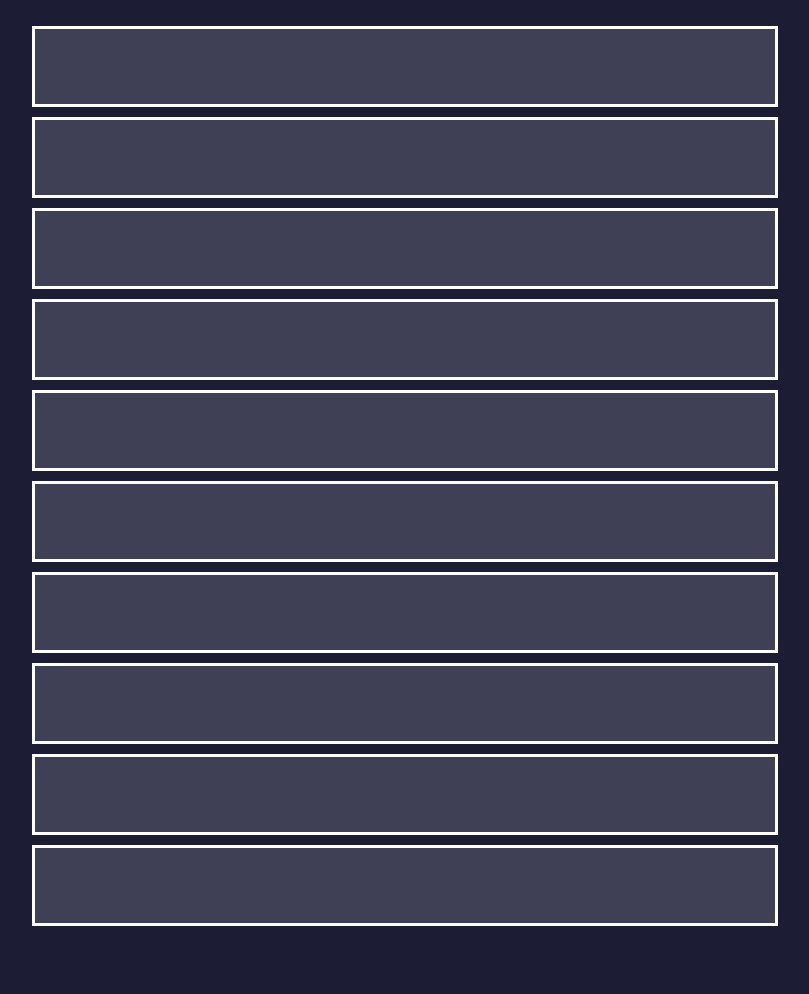
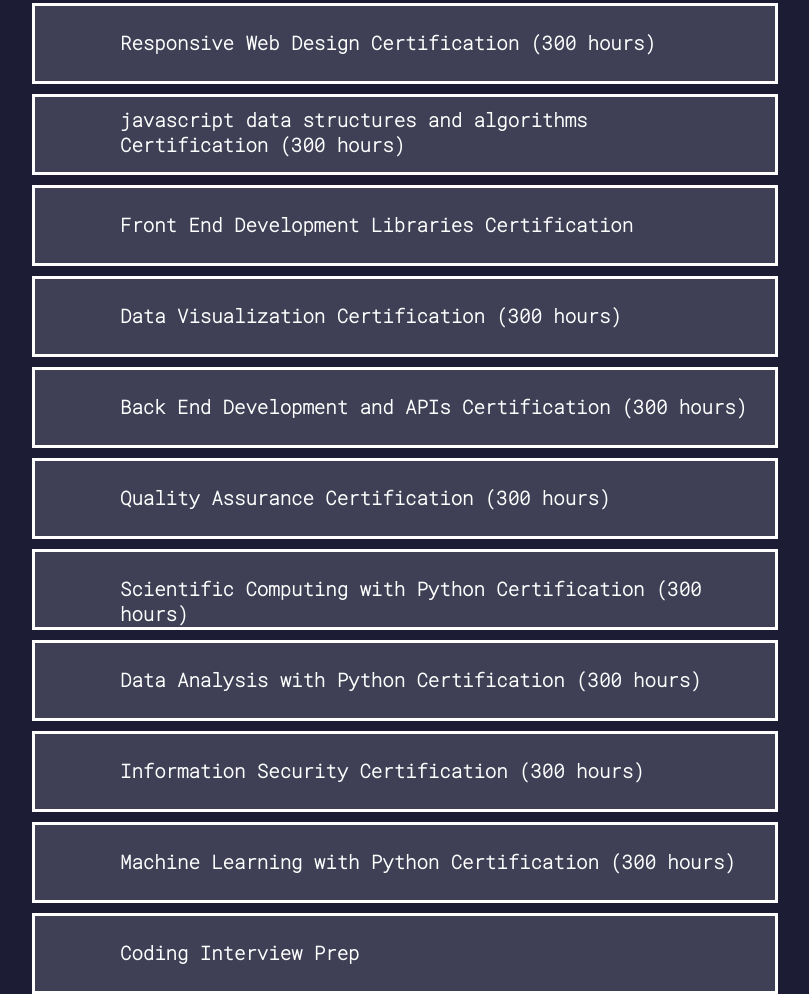
Before and after one commit to ilias-jabri/freeCodeCampLandingPage-clone, a plain HTML site: page index.html in a window 1280 px wide. Shown: the part 312-1306 px from the top of the page, without its empty margins (235-1044 px from the left). Before the commit the page ends 1238 px from the top, so only its background shows below. Drawn offline with Linux system fonts and the light colour scheme.

Commit message:
Update index.html

```diff
--- a/index.html
+++ b/index.html
@@ -4,7 +4,7 @@
     <head>
         <link rel="preconnect" href="https://fonts.googleapis.com">
         <link rel="preconnect" href="https://fonts.gstatic.com" crossorigin>
-        <link href="https://fonts.googleapis.com/css2?family=Inconsolata&display=swap" rel="stylesheet">
+        <link href="https://fonts.googleapis.com/css2?family=Inconsolata&family=Roboto+Mono:wght@200&display=swap" rel="stylesheet">
     <link rel="stylesheet" href="style.css">
     <meta http-equiv="Content-Type" content="text/html;charset=UTF-8">
         <title>clonecodeCame</title>
@@ -20,22 +20,23 @@
         </nav>
         <div id="text">
         <H1 class="sentence" id='Welcome'>Welcome new user.</H1>
-        <h1 class="sentence">"Computers are good at following instructions, <br> but not at reading your mind."</h1>
+        <h1 class="sentence" style="margin-bottom: 0px;">"Computers are good at following instructions, <br> but not at reading your mind."</h1>
         <h3 class="sentence" id="ilias">-ilias jabri</h3>
         </div>
 
 
         <main>
-            <div class="certificate" id="html-css"></div>
-            <div class="certificate" id="js"></div>
-            <div class="certificate" id="react"></div>
-            <div class="certificate" id="d3"></div>
-            <div class="certificate" id="node"></div>
-            <div class="certificate" id="html-css"></div>
-            <div class="certificate" id="quality"></div>
-            <div class="certificate" id="security"></div>
-            <div class="certificate" id="ml"></div>
-            <div class="certificate" id="coding-prep"></div>
+            <div class="certificate" id="html-css"><h1 class="certi-txt">Responsive Web Design Certification (300 hours)</h1></div>
+            <div class="certificate" id="js"><h1 id="certi-txt2" class="certi-txt">javascript data structures and algorithms <br>Certification (300 hours)</h1></div>
+            <div class="certificate" id="react"><h1 class="certi-txt">Front End Development Libraries Certification</h1></div>
+            <div class="certificate" id="d3"><h1 class="certi-txt">Data Visualization Certification (300 hours)</h1></div>
+            <div class="certificate" id="node"><h1 class="certi-txt">Back End Development and APIs Certification (300 hours)</h1></div>
+            <div class="certificate" id="quality"><h1 class="certi-txt">Quality Assurance Certification (300 hours)</h1></div>
+            <div class="certificate" id="py"><h1 class="certi-txt">Scientific Computing with Python Certification (300 hours)</h1></div>
+            <div class="certificate" id="analysis"><h1 class="certi-txt">Data Analysis with Python Certification (300 hours)</h1></div>
+            <div class="certificate" id="Security"><h1 class="certi-txt">Information Security Certification (300 hours)</h1></div>
+            <div class="certificate" id="ml"><h1 class="certi-txt">Machine Learning with Python Certification (300 hours)</h1></div>
+            <div class="certificate" id="coding-prep"><h1 class="certi-txt">Coding Interview Prep</h1></div>
         </main>
 
 
```
